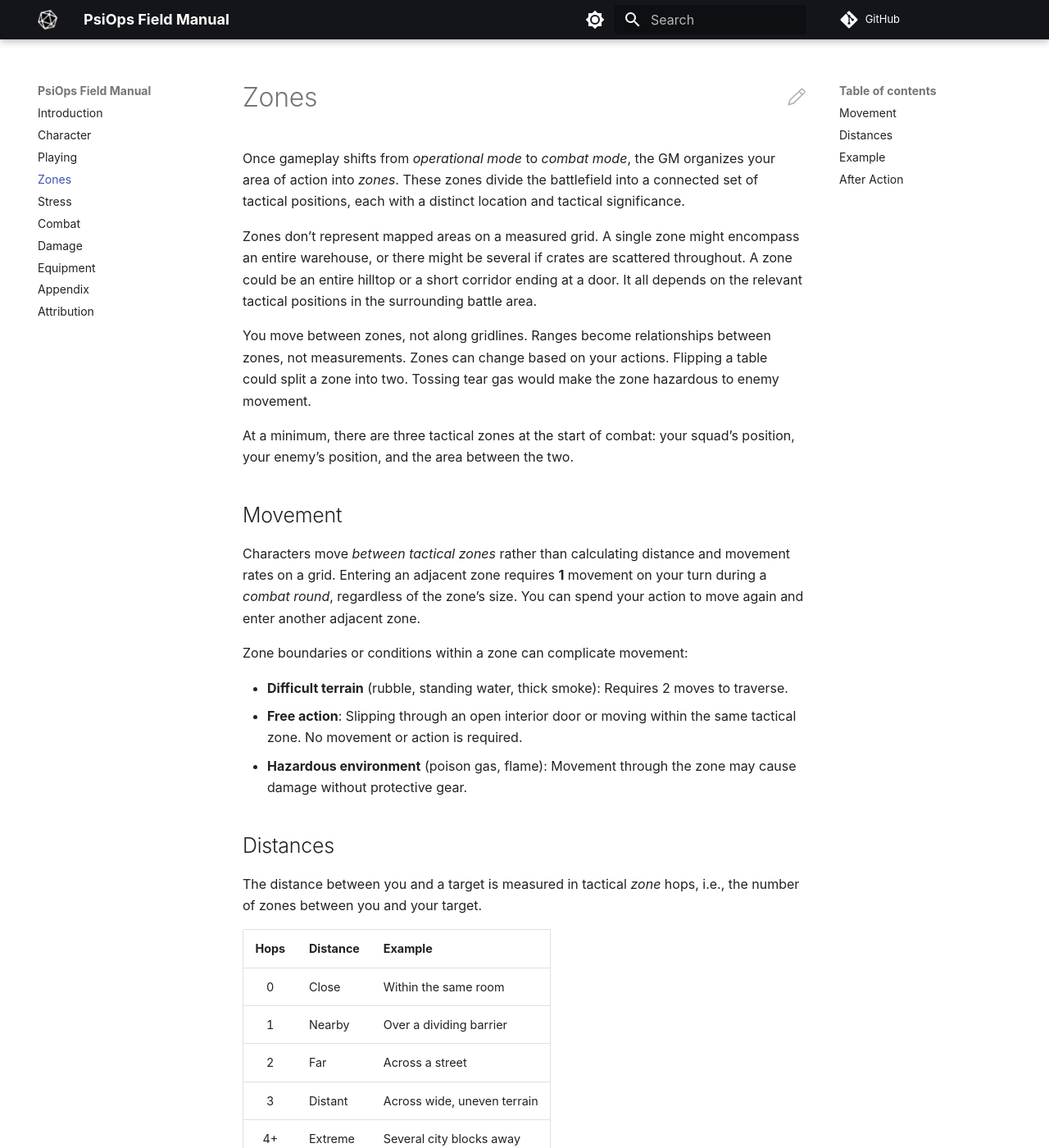
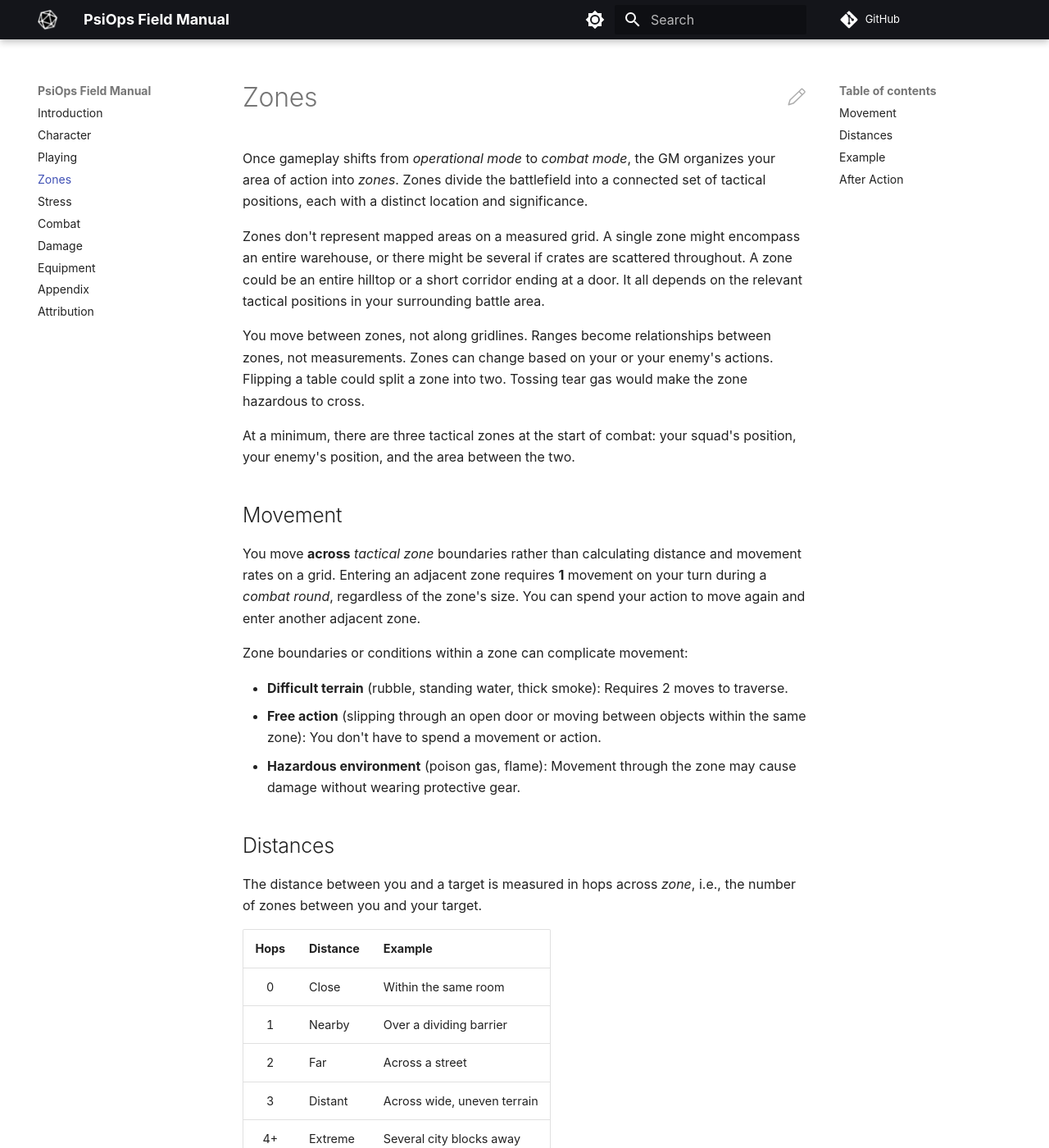
Before and after one commit to joemoose/psiops, an MkDocs documentation site: the page built from docs/zones.md, in a window 1280 px wide and 1400 px high. Shown: the whole window at 82% size. Built offline with MkDocs 1.6.1 and Material for MkDocs 9.7.7, drawn with Linux system fonts in a browser that asks for light colours; plug-ins that fetch from the network failed and are left out; comment, search, counter and statistics services are not loaded; some of the changed text lies outside the part shown.

Commit message:
Refine language and clarity in zones documentation

```diff
--- a/docs/zones.md
+++ b/docs/zones.md
@@ -1,26 +1,26 @@
 # Zones
 
-Once gameplay shifts from *operational mode* to *combat mode*, the GM organizes your area of action into *zones*. These zones divide the battlefield into a connected set of tactical positions, each with a distinct location and tactical significance.
+Once gameplay shifts from *operational mode* to *combat mode*, the GM organizes your area of action into *zones*. Zones divide the battlefield into a connected set of tactical positions, each with a distinct location and significance.
 
-Zones don’t represent mapped areas on a measured grid. A single zone might encompass an entire warehouse, or there might be several if crates are scattered throughout. A zone could be an entire hilltop or a short corridor ending at a door. It all depends on the relevant tactical positions in the surrounding battle area.
+Zones don't represent mapped areas on a measured grid. A single zone might encompass an entire warehouse, or there might be several if crates are scattered throughout. A zone could be an entire hilltop or a short corridor ending at a door. It all depends on the relevant tactical positions in your surrounding battle area.
 
-You move between zones, not along gridlines. Ranges become relationships between zones, not measurements. Zones can change based on your actions. Flipping a table could split a zone into two. Tossing tear gas would make the zone hazardous to enemy movement.
+You move between zones, not along gridlines. Ranges become relationships between zones, not measurements. Zones can change based on your or your enemy's actions. Flipping a table could split a zone into two. Tossing tear gas would make the zone hazardous to cross.
 
-At a minimum, there are three tactical zones at the start of combat: your squad’s position, your enemy’s position, and the area between the two.
+At a minimum, there are three tactical zones at the start of combat: your squad's position, your enemy's position, and the area between the two.
 
 ## Movement
 
-Characters move *between tactical zones* rather than calculating distance and movement rates on a grid. Entering an adjacent zone requires **1** movement on your turn during a *combat round*, regardless of the zone’s size. You can spend your action to move again and enter another adjacent zone.
+You move **across** *tactical zone* boundaries rather than calculating distance and movement rates on a grid. Entering an adjacent zone requires **1** movement on your turn during a *combat round*, regardless of the zone's size. You can spend your action to move again and enter another adjacent zone.
 
 Zone boundaries or conditions within a zone can complicate movement:
 
 - **Difficult terrain** (rubble, standing water, thick smoke): Requires 2 moves to traverse.
-- **Free action**: Slipping through an open interior door or moving within the same tactical zone. No movement or action is required.
-- **Hazardous environment** (poison gas, flame): Movement through the zone may cause damage without protective gear.
+- **Free action** (slipping through an open door or moving between objects within the same zone): You don't have to spend a movement or action.
+- **Hazardous environment** (poison gas, flame): Movement through the zone may cause damage without wearing protective gear.
 
 ## Distances
 
-The distance between you and a target is measured in tactical *zone* hops, i.e., the number of zones between you and your target.
+The distance between you and a target is measured in hops across *zone*, i.e., the number of zones between you and your target.
 
 | Hops | Distance | Example |
 | :-: | - | - |
@@ -47,21 +47,21 @@ For example, the GM divides your objective area, a research facility, into sever
 | **Kill Zone** | An open, exposed field covered in deep snow |
 | **Main floor** | Filled with crates and forklifts, with an open exterior |
 | **Catwalks** | Rusted walkways above the main floor |
-| **Office** | Enclosed with windows and a solid cover |
+| **Office** | Enclosed with a window in the wall and furniture |
 | **Generator** | Secured behind a locked door |
 | **Research facility** | A laboratory containing volatile chemicals |
 
-Using the zones’ tactical characteristics, your squad’s actions emerge and are resolved quickly in-game. The combat scene unfolds at a faster pace with a more cinematic feel when crossing zone boundaries, rather than by plotting and moving along mapped grid positions.
+Using the zones’ tactical characteristics, your squad’s actions emerge and are resolved quickly. The combat scene unfolds at a faster pace with a more cinematic feel when crossing zone boundaries, rather than by plotting and moving along mapped grid positions.
 
 1. Observe from the forest edge.
 2. Suppress, smoke screen, and provide bounding overwatch across the kill zone; snow slows movement.
-3. Suppress the main floor; advance under hard cover; the catwalk provides overwatch and a line of sight through office windows, though it may collapse.
+3. Suppress the main floor; assault behind hard cover; the catwalk provides overwatch and a line of sight through the office window, though it may collapse.
 4. Breach and flank through the office.
 5. Blow the door; blow the generator.
 6. Breach the facility simultaneously at both entrances.
 
-Decisions, immediate movement, *action rolls*, then results. No rulers, no math. Grid combat asks, “*Where is everyone standing*?” Zone combat asks, “*Which part of the tactical landscape are you leveraging*?”
+Decisions, immediate movement, *action rolls*, then *results*. No rulers, no math. Grid combat asks, “*Where is everyone standing*?” Zone combat asks, “*Which part of the tactical landscape are you leveraging*?”
 
 ## After Action
 
-If you’ve come up through tabletop combat with a battlemat and a measuring tape, this will feel off at first. Lean into it. By the end of your first operation, you’ll enjoy the change of pace.
+If you’ve come up through tabletop combat with a battlemat and a measuring tape, zones will feel off at first. Lean into it. By the end of your first operation, you’ll enjoy the change of pace.
```
Also changed, not shown: other parts of docs/zones.md (+2 -2 lines).
